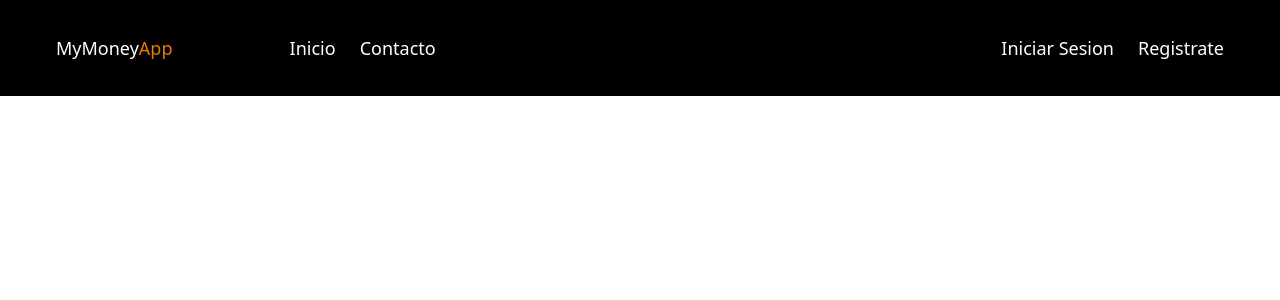
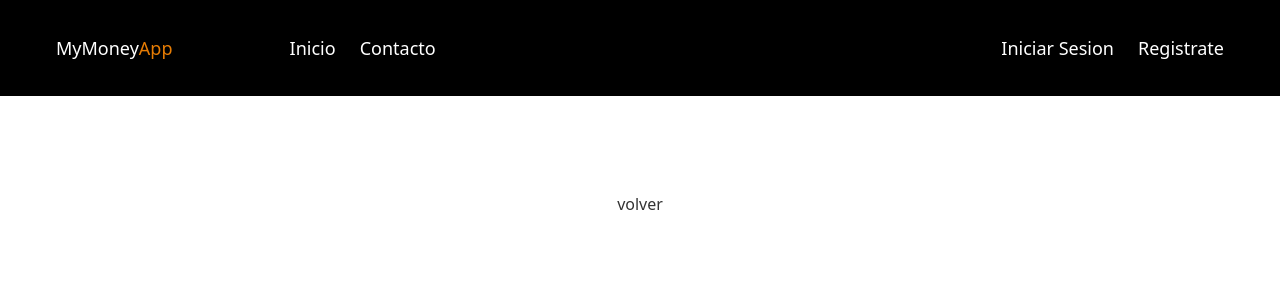
Before and after one commit to bryansanudo/mymoney-pif, a React (Vite) app: page /publication/1 in a window 1280 px wide. Shown: the top 300 px of the page. Built offline with nearby package versions, Linux system fonts and the light colour scheme; no server answers; the database is empty.

Commit message:
get details

```diff
--- a/src/App.jsx
+++ b/src/App.jsx
@@ -1,4 +1,5 @@
 import Header from "@/components/header/Header";
+import Details from "@/components/home/Details";
 
 import {
   Home,
@@ -28,6 +29,7 @@ const App = () => {
           <Route path="/register" element={<Register />} />
           <Route path="/login" element={<Login />} />
           <Route path="/home" element={<Home />} />
+          <Route path="/publication/:id" element={<Details />} />
           <Route path="/contact" element={<Contact />} />
           <Route path="/incomes" element={<Incomes />} />
           <Route path="/spends" element={<Spends />} />
--- /dev/null
+++ b/src/components/home/Details.jsx
@@ -0,0 +1,44 @@
+import { Link, useParams } from "react-router-dom";
+import Section from "@/components/common/Section";
+import { useEffect, useState } from "react";
+import { doc, getDoc } from "firebase/firestore";
+import { db } from "@/configFirebase";
+
+const Details = () => {
+  const { id } = useParams();
+  const [details, setDetails] = useState({});
+  const { title } = details;
+
+  const getData = async () => {
+    const docRef = doc(db, "publicaciones", id);
+    const docSnap = await getDoc(docRef);
+
+    if (docSnap.exists()) {
+      setDetails(docSnap.data());
+    } else {
+      console.log("No such document!");
+    }
+  };
+
+  useEffect(() => {
+    getData();
+  }, []);
+  return (
+    <>
+      <Section title={title}>
+        <div>
+          <img src={details.urlImg} />
+          <p>{details.description}</p>
+          <p>{details.contend}</p>
+          <p>{details.link}</p>
+        </div>
+
+        <Link to="/">
+          <button>volver</button>
+        </Link>
+      </Section>
+    </>
+  );
+};
+
+export default Details;
--- a/src/components/home/GetPublication.jsx
+++ b/src/components/home/GetPublication.jsx
@@ -2,6 +2,7 @@ import { useState, useEffect } from "react";
 
 import { db } from "@/configFirebase";
 import { collection, getDocs } from "firebase/firestore";
+import { Link } from "react-router-dom";
 
 import { v4 } from "uuid";
 import { MdLibraryAdd } from "react-icons/md";
@@ -40,7 +41,9 @@ const GetPublication = () => {
             <h2 className="text-3xl capitalize ">{publication.title}</h2>
             <img src={publication.urlImg} alt="" className="rounded-xl" />
             <p>{publication.description}</p>
-            <button className="btn btn-primary">detalles</button>
+            <Link to={`/publication/${publication.id}`}>
+              <button className="btn btn-primary">detalles</button>
+            </Link>
           </div>
         ))}
       </div>
```
